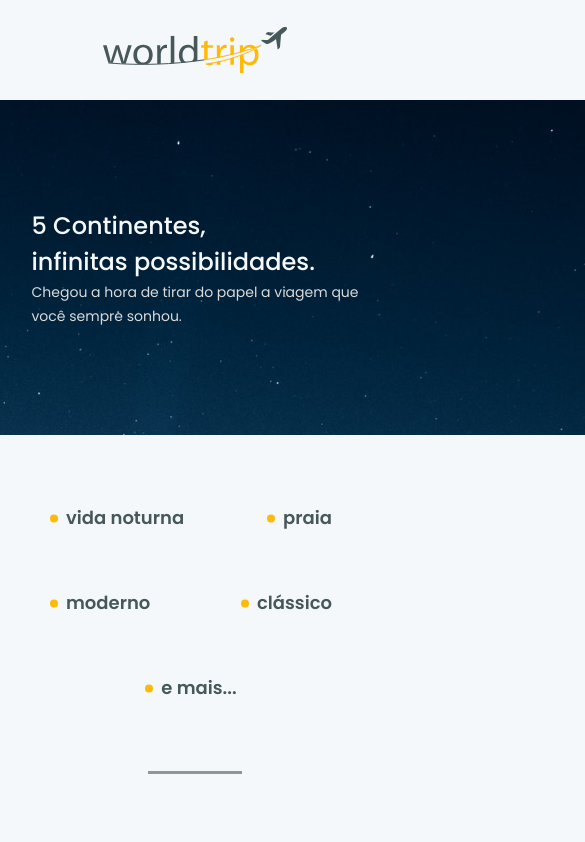
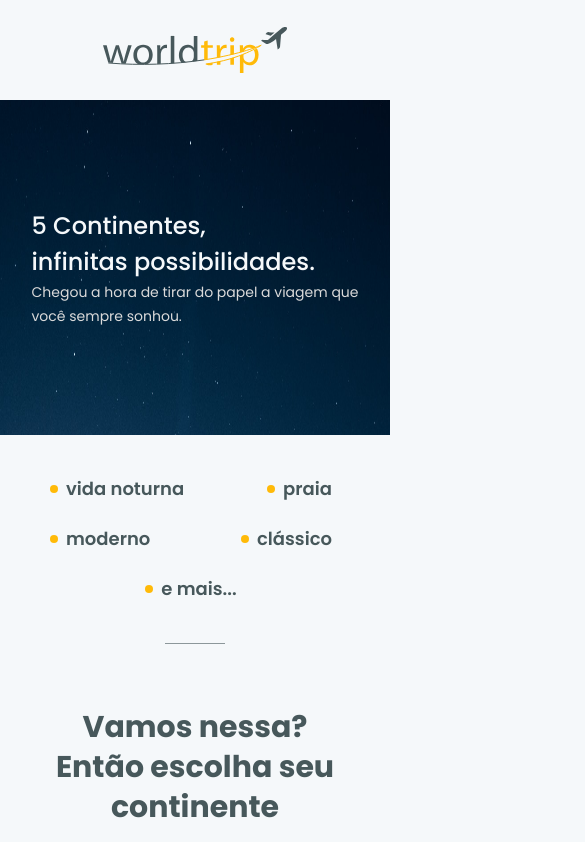
Before and after one commit to EnosDomingues/worldtrip, a Next.js app: page / in a window 390 px wide. Shown: the top 842 px of the page, 585 px wide, since content can reach past the window. Built offline with nearby package versions, Linux system fonts and the light colour scheme.

Commit message:
mobile version Travel Types

```diff
--- a/src/components/Banner/index.tsx
+++ b/src/components/Banner/index.tsx
@@ -11,7 +11,7 @@ export function Banner() {
 
   return (
     <Flex w="100%" h="335" bg="dark.1000" pos="relative" justify="center">
-      <Image src="/banner.png" w="100%" minW="1440px" />
+      <Image src="/banner.png" w="100%"/>
       <Flex pos="absolute" w="100%" maxW="1440px" h="100%" direction="column">
         <Flex align="center" pos="relative" m="auto 0">
           <BannerInsideText />
--- a/src/components/TravelTypes/TravelType.tsx
+++ b/src/components/TravelTypes/TravelType.tsx
@@ -21,7 +21,7 @@ export function TravelType({type, src}: ITravelTypeProps) {
             src={isMobileScreen ? '/ellipse.svg' : src}
             alt={type}
             w={isMobileScreen ? '8px' : '85px'}
-            h="85px"
+            h={isMobileScreen ? '50px' : '85px'}
             m="0 auto"
           />
           <Text
--- a/src/components/TravelTypes/index.tsx
+++ b/src/components/TravelTypes/index.tsx
@@ -25,7 +25,7 @@ export function TravelTypes() {
           maxW="1160px"
           w="100%"
           h="36"
-          my="24"
+          my={isMobileScreen ? "8" : "24"}
           align="center">
             <Flex justify="space-between" width="100%" m="0 16px" direction="column" align="center">
               <Flex w="100%" justify="space-between" p="0 34px">
--- a/src/pages/index.tsx
+++ b/src/pages/index.tsx
@@ -1,4 +1,4 @@
-import { Divider, Flex, Image, Text } from '@chakra-ui/react'
+import { Divider, Flex, Image, Text, useBreakpointValue } from '@chakra-ui/react'
 import { Banner } from '../components/Banner'
 import { Header } from '../components/Header'
 import { MainContent } from '../components/MainContent'
@@ -6,6 +6,10 @@ import { TravelTypes } from '../components/TravelTypes'
 import { Carousel } from '../components/Carousel'
 
 export default function Home() {
+  const isMobileScreen = useBreakpointValue({
+    base: true,
+    md: false
+  })
 
   return (
     <Flex w="100%" minH="100vh" direction="column" align="center">
@@ -13,7 +17,11 @@ export default function Home() {
       <Banner />
       <TravelTypes />
 
-      <Divider variant="solid" borderColor="dark.500" border="2px" w="90px"/>
+      <Divider
+        variant="solid"
+        borderColor="dark.500"
+        w={isMobileScreen ? "60px" : "90px"}
+      />
 
       <MainContent />
       <Flex w="100%" maxW="1140px" mb="10" position="relative" align="center" justify="center">
```
